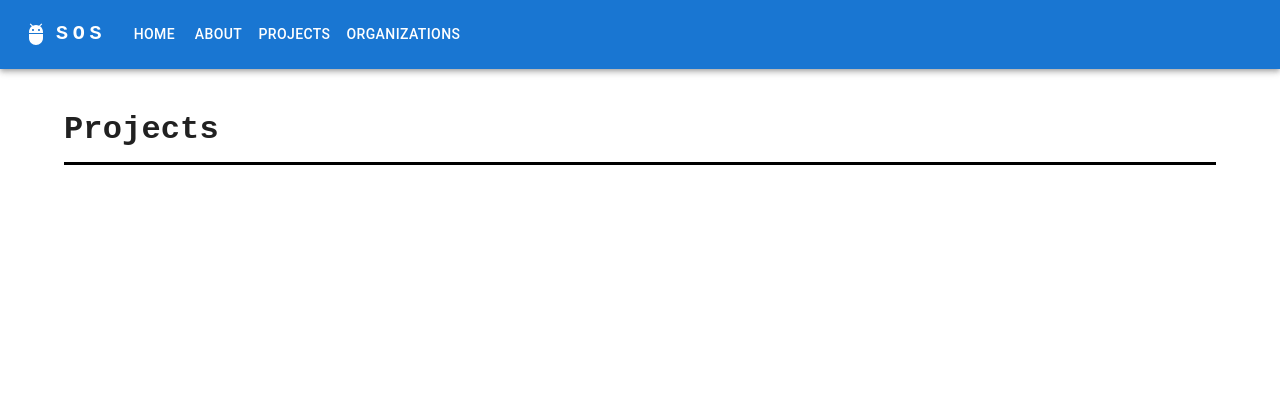
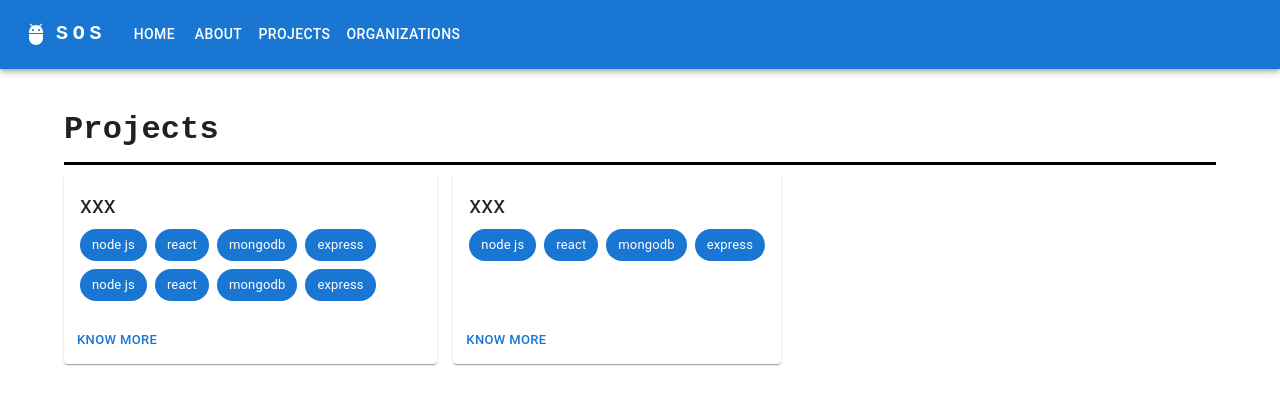
Before and after one commit to Cyber-Labs/sos, a React (Create React App) app: page /projects in a window 1280 px wide. Shown: the top 404 px of the page. Built offline with nearby package versions, Linux system fonts and the light colour scheme.

Commit message:
project card

```diff
--- a/src/components/Navbar.jsx
+++ b/src/components/Navbar.jsx
@@ -19,15 +19,15 @@ const pages = [
   },
   {
     name: "About",
-    url: "/About",
+    url: "/about",
   },
   {
     name: "Projects",
-    url: "/Projects",
+    url: "/projects",
   },
   {
     name: "Organizations",
-    url: "/Organizations",
+    url: "/organizations",
   },
 ];
 
--- /dev/null
+++ b/src/components/ProjectCard.jsx
@@ -0,0 +1,46 @@
+import * as React from "react";
+import Card from "@mui/material/Card";
+import CardContent from "@mui/material/CardContent";
+import Typography from "@mui/material/Typography";
+import { CardActions,Button } from "@mui/material";
+import Chip from "@mui/material/Chip";
+import Stack from "@mui/material/Stack";
+import ProjectModal from "./ProjectModal";
+import { useState } from "react";
+
+export default function ProjectCard({ details }) {
+
+  const [isModalOpen, setIsModalOpen] = useState(false);
+  const handleModalOpen = () => {
+    setIsModalOpen(true);
+  };
+  const handleModalClose = () => {
+    setIsModalOpen(false);
+  };
+
+  return (
+    <>
+
+    <Card sx={{ maxWidth: 400 , display:'flex', flexDirection:'column', justifyContent: 'space-between'}}>
+
+        <CardContent>
+          <Typography gutterBottom variant='h5' component='div'>
+            {details.title}
+          </Typography>
+          <Typography variant='body2' color='text.secondary'>
+            <Stack direction='row' sx={{ flexWrap: 'wrap', gap:1 }}>
+              {details.techstacks.map((name) =>
+              <Chip label={name} color='primary'/>
+
+              )}
+            </Stack>
+          </Typography>
+        </CardContent>
+        <CardActions>
+        <Button size="small" onClick={()=>handleModalOpen(true)}>Know More</Button>
+      </CardActions>
+    </Card>
+    <ProjectModal isModalOpen={isModalOpen} handleClose={handleModalClose}/>
+    </>
+  );
+}
--- /dev/null
+++ b/src/components/ProjectModal.jsx
@@ -0,0 +1,62 @@
+import * as React from 'react';
+import Backdrop from '@mui/material/Backdrop';
+import Box from '@mui/material/Box';
+import Modal from '@mui/material/Modal';
+import Fade from '@mui/material/Fade';
+import Button from '@mui/material/Button';
+import Typography from '@mui/material/Typography';
+import {  Divider } from '@mui/material';
+
+
+const style = {
+  position: 'absolute',
+  top: '50%',
+  left: '50%',
+  transform: 'translate(-50%, -50%)',
+  // width: 400,
+  bgcolor: 'background.paper',
+  border: '2px solid #000',
+  boxShadow: 24,
+  p: 4,
+  px: 5,
+  height: 500,
+  overflow: 'auto',
+  textAlign: 'justify',
+};
+
+
+
+export default function ProjectModal({ isModalOpen, handleClose }) {
+
+  return (
+    <div>
+      <Modal
+        aria-labelledby="transition-modal-title"
+        aria-describedby="transition-modal-description"
+        open={isModalOpen}
+        onClose={handleClose}
+        closeAfterTransition
+        BackdropComponent={Backdrop}
+        BackdropProps={{
+          timeout: 500,
+        }}
+      >
+        <Fade in={isModalOpen}>
+          <Box sx={style}>
+            <Typography
+              id="transition-modal-title"
+              variant="h3"
+              component="h2"
+              style={{ textAlign: 'center' }}
+            >
+              Instructions
+            </Typography>
+            <Divider variant="middle" />
+
+
+          </Box>
+        </Fade>
+      </Modal>
+    </div>
+  );
+}
--- a/src/pages/Projects.page.jsx
+++ b/src/pages/Projects.page.jsx
@@ -1,9 +1,44 @@
+import { Grid} from '@mui/material'
 import React from 'react'
 import Heading from '../components/Heading'
+import ProjectCard from '../components/ProjectCard'
 
+const makeData = (title,description,techstacks,github,slack) =>{
+    return {
+        title,
+        description,
+        techstacks,
+        github,
+        slack
+    }
+}
+const projects = [
+    makeData(
+    'xxx',
+    'bla bla bla',
+    ['node js','react','mongodb','express','node js','react','mongodb','express'],
+    'https://www.github.com',
+    'https://www.slack.com'),
+    makeData(
+        'xxx',
+        'bla bla bla',
+        ['node js','react','mongodb','express'],
+        'https://www.github.com',
+        'https://www.slack.com'),
+]
 const Projects = () => {
   return (
-    <Heading text="Projects"/>
+    <>
+     <Heading text="Projects"/>
+     <Grid container spacing={2} alignItems="stretch">
+        {projects.map((project) => <Grid item xs={4} sx={{display:'flex'}}>
+                <ProjectCard details={project}/>
+        </Grid>)}
+
+     </Grid>
+    </>
+
+
   )
 }
 
```
